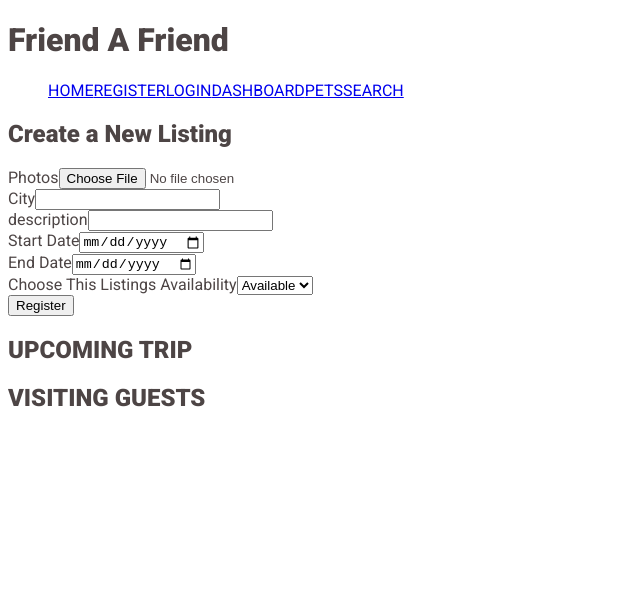
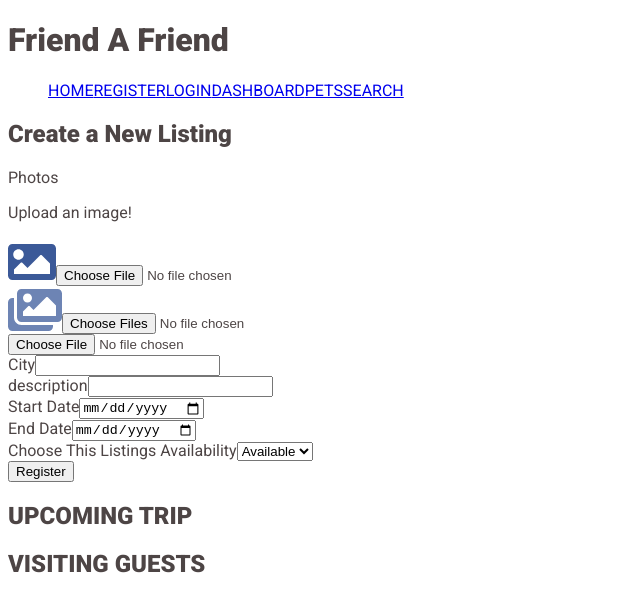
Before and after one commit to FriendAFriend/FriendaFriend, a React app: page /dashboard in a window 1280 px wide. Shown: the top 612 px of the page, without its empty margins (0-640 px from the left). Built offline with nearby package versions, Linux system fonts and the light colour scheme; the HTML template or start-up script is replaced by a standard one.

Commit message:
hook up photo upload cloudinary functionality to CreateListing

```diff
--- a/client/src/components/CreateListing.js
+++ b/client/src/components/CreateListing.js
@@ -74,6 +74,7 @@ const CreateListing = () => {
       <form name="form" onSubmit={handleSubmit}>
         <div className="">
           <label>Photos</label>
+          <PhotoUpload />
           <input
             type="file"
             accept="image/*"
```
